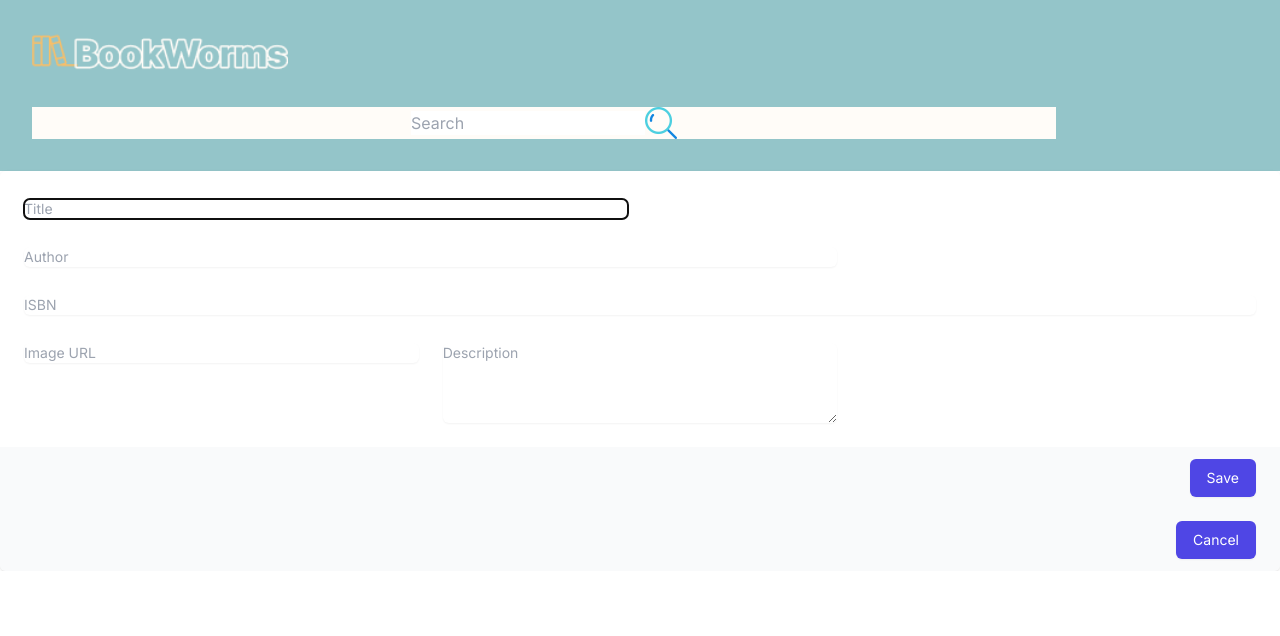
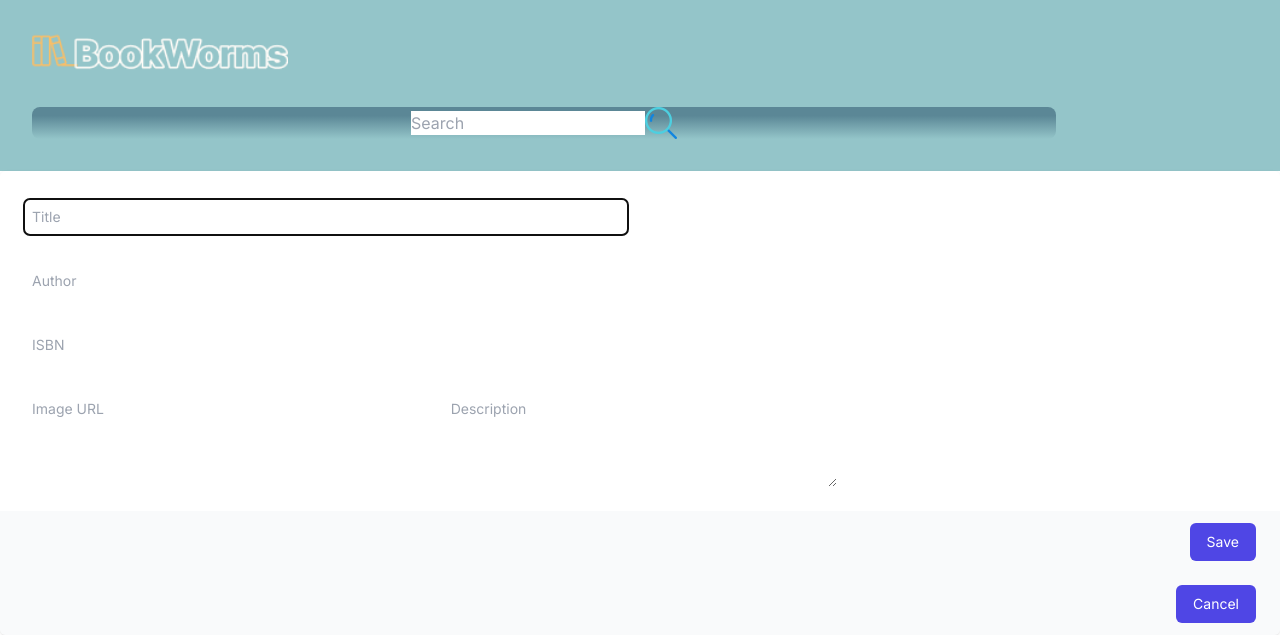
Before and after one commit to Archima20/BookWorms, a PHP site: page / in a window 1280 px wide. Shown: the top 636 px of the page. Run offline with PHP 8.4, Linux system fonts and the light colour scheme; a stand-in replaces the project's code that opens the database connection; style sheets or scripts are compiled from the project's sources; some libraries are stand-ins or nearby versions.

Commit message:
some styles

```diff
--- a/assets/components/create.php
+++ b/assets/components/create.php
@@ -8,33 +8,33 @@
             <div class="grid grid-cols-6 gap-6">
 
               <div class="col-span-6 sm:col-span-3">
-                <input type="text" name="title" autofocus="autofocus" require="require" placeholder="Title" class="mt-1 block w-full rounded-md border-gray-300 shadow-sm focus:border-indigo-500 focus:ring-indigo-500 sm:text-sm" >
+                <input type="text" name="title" autofocus="autofocus" require="require" placeholder="Title" class="mt-1 block w-full rounded-md border-blue-500 border-solid p-2 focus:border-indigo-500 focus:ring-indigo-500 sm:text-sm" >
               </div>
 
               <div class="col-span-6 sm:col-span-4">
-                <input type="text" name="authors" require="require" placeholder="Author" class="mt-1 block w-full rounded-md border-gray-300 shadow-sm focus:border-indigo-500 focus:ring-indigo-500 sm:text-sm">
+                <input type="text" name="authors" require="require" placeholder="Author" class="mt-1 block w-full rounded-md border-blue-500 border-solid p-2 focus:border-indigo-500 focus:ring-indigo-500 sm:text-sm">
               </div>
 
               <div class="col-span-6">
-                <input type="text" name="isbn" require="require" placeholder="ISBN" class="mt-1 block w-full rounded-md border-gray-300 shadow-sm focus:border-indigo-500 focus:ring-indigo-500 sm:text-sm">
+                <input type="text" name="isbn" require="require" placeholder="ISBN" class="mt-1 block w-full rounded-md border-blue-500 border-solid p-2 focus:border-indigo-500 focus:ring-indigo-500 sm:text-sm">
               </div>
 
               <div class="col-span-6 sm:col-span-6 lg:col-span-2">
-                <input type="text" name="imageUrl"  require="require" placeholder="Image URL"  class="mt-1 block w-full rounded-md border-gray-300 shadow-sm focus:border-indigo-500 focus:ring-indigo-500 sm:text-sm">
+                <input type="text" name="imageUrl"  require="require" placeholder="Image URL"  class="mt-1 block w-full rounded-md border-blue-500 border-solid p-2 focus:border-indigo-500 focus:ring-indigo-500 sm:text-sm">
               </div>
 
               <div class="col-span-6 sm:col-span-3 lg:col-span-2">
-                <textarea rows="4" cols="1" type="text" name="description" require="require" placeholder="Description" class="mt-1 block w-full rounded-md border-gray-300 shadow-sm focus:border-indigo-500 focus:ring-indigo-500 sm:text-sm"></textarea>
+                <textarea rows="4" cols="1" type="text" name="description" require="require" placeholder="Description" class="mt-1 block w-full rounded-md border-blue-500 border-solid p-2 focus:border-indigo-500 focus:ring-indigo-500 sm:text-sm"></textarea>
 
               </div>
             </div>
           </div>
           <div class="bg-gray-50 px-4 py-3 text-right sm:px-6">
-            <button type="submit" class="inline-flex justify-center rounded-md border border-transparent bg-indigo-600 py-2 px-4 text-sm font-medium text-white shadow-sm hover:bg-indigo-700 focus:outline-none focus:ring-2 focus:ring-indigo-500 focus:ring-offset-2">Save</button>
+            <button type="submit" class="inline-flex justify-center rounded-md border border-transparent bg-indigo-600 py-2 px-4 text-sm font-medium text-white border-solid hover:bg-indigo-700 focus:outline-none focus:ring-2 focus:ring-indigo-500 focus:ring-offset-2">Save</button>
           </div>
 
           <div class="bg-gray-50 px-4 py-3 text-right sm:px-6">
-            <a href="index.php" class="inline-flex justify-center rounded-md border border-transparent bg-indigo-600 py-2 px-4 text-sm font-medium text-white shadow-sm hover:bg-indigo-700 focus:outline-none focus:ring-2 focus:ring-indigo-500 focus:ring-offset-2">Cancel</a>
+            <a href="index.php" class="inline-flex justify-center rounded-md border border-transparent bg-indigo-600 py-2 px-4 text-sm font-medium text-white border-solid hover:bg-indigo-700 focus:outline-none focus:ring-2 focus:ring-indigo-500 focus:ring-offset-2">Cancel</a>
           </div>
 
         </div>
--- a/index.php
+++ b/index.php
@@ -18,6 +18,5 @@
   <?php include "./assets/components/create.php" ?>
   <?php include "./assets/components/books.php" ?>
 
-  <script src="https://cdn.jsdelivr.net/npm/bootstrap@5.3.0-alpha1/dist/js/bootstrap.bundle.min.js" integrity="sha384-w76AqPfDkMBDXo30jS1Sgez6pr3x5MlQ1ZAGC+nuZB+EYdgRZgiwxhTBTkF7CXvN" crossorigin="anonymous"></script>
 </body>
 </html>
--- a/styles/header.css
+++ b/styles/header.css
@@ -1,23 +1,24 @@
 @import "../styles/variables.css";
 
-.box-nav{
+.box-nav {
   background-color: var(--light-green);
   padding-bottom: 2rem;
 }
 
-.box-search{
+.box-search {
   display: flex;
-    background-color: var(--light-white);
+  background: linear-gradient(180deg, #5b8796 27.31%, #94c5c9 100%);
   width: 80%;
   justify-content: center;
   align-items: center;
   margin-left: 2rem;
+  border-radius: 8px;
 }
-.img-logo{
+.img-logo {
   width: 20rem;
   padding: 2rem;
 }
 
-.img-search{
+.img-search {
   width: 2rem;
 }
--- /dev/null
+++ b/tailwind.config.js
@@ -0,0 +1,8 @@
+/** @type {import('tailwindcss').Config} */
+module.exports = {
+  content: ["./src/**/*.{html,js}"],
+  theme: {
+    extend: {},
+  },
+  plugins: [],
+};
```
Also changed, not shown: package.json (added, +8 -0 lines), styles/body.css (+7 -3 lines), package-lock.json (added), 1 other file. Lines whose indentation alone changed are shown as unchanged.
